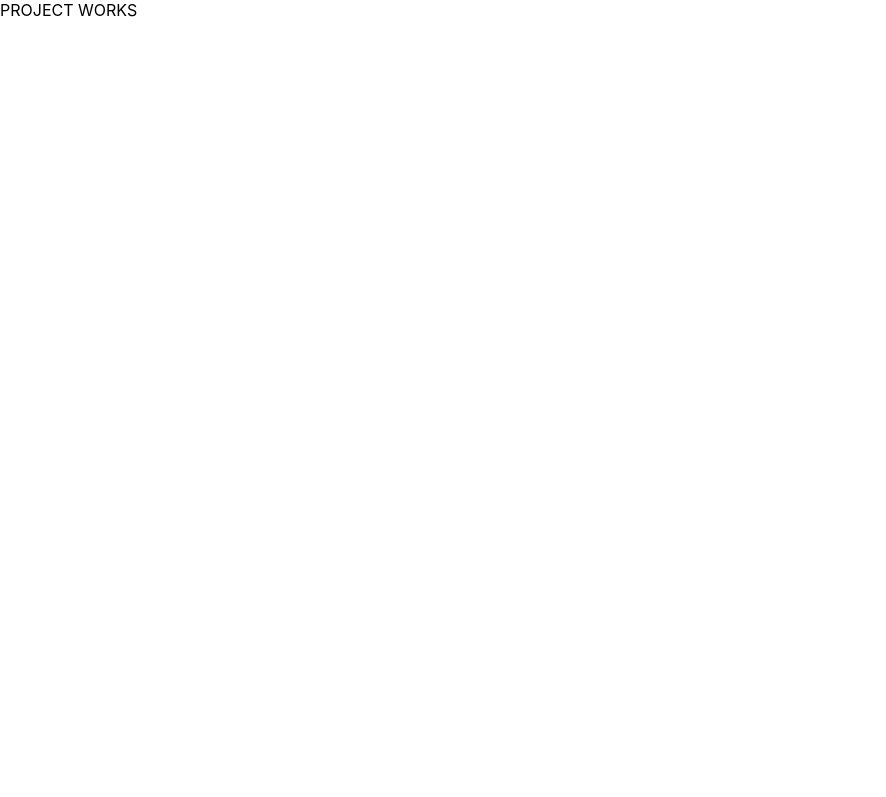
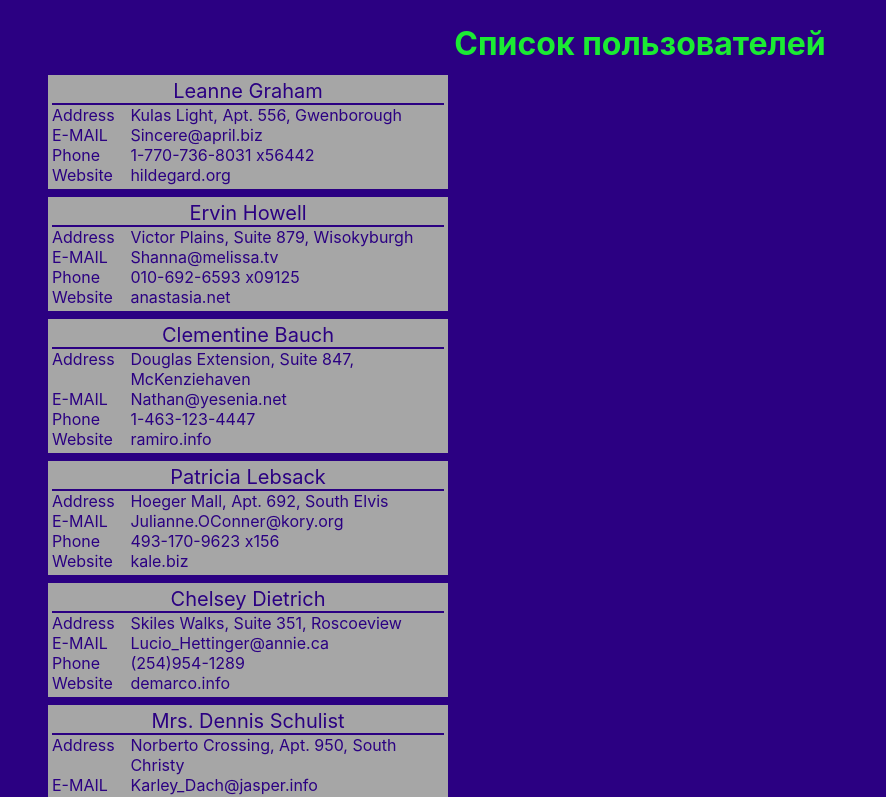
Before and after one commit to SergeiKuznetsov9/redux-a-z, a React (Create React App) app: page / in a window 1280 px wide. Shown: the top 797 px of the page, without its empty margins (0-886 px from the left). Built offline with nearby package versions, Linux system fonts and the light colour scheme; data requests are answered from the project's data file.

Commit message:
Обычная загрузка данных, редакс отсутствует

```diff
--- /dev/null
+++ b/dataBase/db.json
@@ -0,0 +1,234 @@
+{
+  "users": [
+    {
+      "id": 1,
+      "name": "Leanne Graham",
+      "username": "Bret",
+      "email": "Sincere@april.biz",
+      "address": {
+        "street": "Kulas Light",
+        "suite": "Apt. 556",
+        "city": "Gwenborough",
+        "zipcode": "92998-3874",
+        "geo": {
+          "lat": "-37.3159",
+          "lng": "81.1496"
+        }
+      },
+      "phone": "1-770-736-8031 x56442",
+      "website": "hildegard.org",
+      "company": {
+        "name": "Romaguera-Crona",
+        "catchPhrase": "Multi-layered client-server neural-net",
+        "bs": "harness real-time e-markets"
+      }
+    },
+    {
+      "id": 2,
+      "name": "Ervin Howell",
+      "username": "Antonette",
+      "email": "Shanna@melissa.tv",
+      "address": {
+        "street": "Victor Plains",
+        "suite": "Suite 879",
+        "city": "Wisokyburgh",
+        "zipcode": "90566-7771",
+        "geo": {
+          "lat": "-43.9509",
+          "lng": "-34.4618"
+        }
+      },
+      "phone": "010-692-6593 x09125",
+      "website": "anastasia.net",
+      "company": {
+        "name": "Deckow-Crist",
+        "catchPhrase": "Proactive didactic contingency",
+        "bs": "synergize scalable supply-chains"
+      }
+    },
+    {
+      "id": 3,
+      "name": "Clementine Bauch",
+      "username": "Samantha",
+      "email": "Nathan@yesenia.net",
+      "address": {
+        "street": "Douglas Extension",
+        "suite": "Suite 847",
+        "city": "McKenziehaven",
+        "zipcode": "59590-4157",
+        "geo": {
+          "lat": "-68.6102",
+          "lng": "-47.0653"
+        }
+      },
+      "phone": "1-463-123-4447",
+      "website": "ramiro.info",
+      "company": {
+        "name": "Romaguera-Jacobson",
+        "catchPhrase": "Face to face bifurcated interface",
+        "bs": "e-enable strategic applications"
+      }
+    },
+    {
+      "id": 4,
+      "name": "Patricia Lebsack",
+      "username": "Karianne",
+      "email": "Julianne.OConner@kory.org",
+      "address": {
+        "street": "Hoeger Mall",
+        "suite": "Apt. 692",
+        "city": "South Elvis",
+        "zipcode": "53919-4257",
+        "geo": {
+          "lat": "29.4572",
+          "lng": "-164.2990"
+        }
+      },
+      "phone": "493-170-9623 x156",
+      "website": "kale.biz",
+      "company": {
+        "name": "Robel-Corkery",
+        "catchPhrase": "Multi-tiered zero tolerance productivity",
+        "bs": "transition cutting-edge web services"
+      }
+    },
+    {
+      "id": 5,
+      "name": "Chelsey Dietrich",
+      "username": "Kamren",
+      "email": "Lucio_Hettinger@annie.ca",
+      "address": {
+        "street": "Skiles Walks",
+        "suite": "Suite 351",
+        "city": "Roscoeview",
+        "zipcode": "33263",
+        "geo": {
+          "lat": "-31.8129",
+          "lng": "62.5342"
+        }
+      },
+      "phone": "(254)954-1289",
+      "website": "demarco.info",
+      "company": {
+        "name": "Keebler LLC",
+        "catchPhrase": "User-centric fault-tolerant solution",
+        "bs": "revolutionize end-to-end systems"
+      }
+    },
+    {
+      "id": 6,
+      "name": "Mrs. Dennis Schulist",
+      "username": "Leopoldo_Corkery",
+      "email": "Karley_Dach@jasper.info",
+      "address": {
+        "street": "Norberto Crossing",
+        "suite": "Apt. 950",
+        "city": "South Christy",
+        "zipcode": "23505-1337",
+        "geo": {
+          "lat": "-71.4197",
+          "lng": "71.7478"
+        }
+      },
+      "phone": "1-477-935-8478 x6430",
+      "website": "ola.org",
+      "company": {
+        "name": "Considine-Lockman",
+        "catchPhrase": "Synchronised bottom-line interface",
+        "bs": "e-enable innovative applications"
+      }
+    },
+    {
+      "id": 7,
+      "name": "Kurtis Weissnat",
+      "username": "Elwyn.Skiles",
+      "email": "Telly.Hoeger@billy.biz",
+      "address": {
+        "street": "Rex Trail",
+        "suite": "Suite 280",
+        "city": "Howemouth",
+        "zipcode": "58804-1099",
+        "geo": {
+          "lat": "24.8918",
+          "lng": "21.8984"
+        }
+      },
+      "phone": "210.067.6132",
+      "website": "elvis.io",
+      "company": {
+        "name": "Johns Group",
+        "catchPhrase": "Configurable multimedia task-force",
+        "bs": "generate enterprise e-tailers"
+      }
+    },
+    {
+      "id": 8,
+      "name": "Nicholas Runolfsdottir V",
+      "username": "Maxime_Nienow",
+      "email": "Sherwood@rosamond.me",
+      "address": {
+        "street": "Ellsworth Summit",
+        "suite": "Suite 729",
+        "city": "Aliyaview",
+        "zipcode": "45169",
+        "geo": {
+          "lat": "-14.3990",
+          "lng": "-120.7677"
+        }
+      },
+      "phone": "586.493.6943 x140",
+      "website": "jacynthe.com",
+      "company": {
+        "name": "Abernathy Group",
+        "catchPhrase": "Implemented secondary concept",
+        "bs": "e-enable extensible e-tailers"
+      }
+    },
+    {
+      "id": 9,
+      "name": "Glenna Reichert",
+      "username": "Delphine",
+      "email": "Chaim_McDermott@dana.io",
+      "address": {
+        "street": "Dayna Park",
+        "suite": "Suite 449",
+        "city": "Bartholomebury",
+        "zipcode": "76495-3109",
+        "geo": {
+          "lat": "24.6463",
+          "lng": "-168.8889"
+        }
+      },
+      "phone": "(775)976-6794 x41206",
+      "website": "conrad.com",
+      "company": {
+        "name": "Yost and Sons",
+        "catchPhrase": "Switchable contextually-based project",
+        "bs": "aggregate real-time technologies"
+      }
+    },
+    {
+      "id": 10,
+      "name": "Clementina DuBuque",
+      "username": "Moriah.Stanton",
+      "email": "Rey.Padberg@karina.biz",
+      "address": {
+        "street": "Kattie Turnpike",
+        "suite": "Suite 198",
+        "city": "Lebsackbury",
+        "zipcode": "31428-2261",
+        "geo": {
+          "lat": "-38.2386",
+          "lng": "57.2232"
+        }
+      },
+      "phone": "024-648-3804",
+      "website": "ambrose.net",
+      "company": {
+        "name": "Hoeger LLC",
+        "catchPhrase": "Centralized empowering task-force",
+        "bs": "target end-to-end models"
+      }
+    }
+  ]
+}
--- /dev/null
+++ b/dataBase/json-server.json
@@ -0,0 +1,4 @@
+{
+  "port": 3001,
+  "delay": 1000
+}
--- a/package.json
+++ b/package.json
@@ -6,6 +6,7 @@
     "@testing-library/jest-dom": "^5.17.0",
     "@testing-library/react": "^13.4.0",
     "@testing-library/user-event": "^13.5.0",
+    "json-server": "^1.0.0-alpha.23",
     "react": "^18.2.0",
     "react-dom": "^18.2.0",
     "react-scripts": "5.0.1",
--- a/src/App.js
+++ b/src/App.js
@@ -1 +1,2 @@
-export const App = () => <div>PROJECT WORKS</div>;
+import { Main } from "./components/main/main";
+export const App = () => <Main />;
--- /dev/null
+++ b/src/components/main/main.js
@@ -0,0 +1,8 @@
+import { UsersList } from "../usersList/usersList";
+import cls from "./main.module.css";
+
+export const Main = () => (
+  <div className={cls.Main}>
+    <UsersList />{" "}
+  </div>
+);
--- /dev/null
+++ b/src/components/main/main.module.css
@@ -0,0 +1,6 @@
+.Main {
+    min-height: 100vh;
+    width: 100%;
+    background-color: rgb(43, 0, 130);
+    padding: 24px 48px;
+}
--- /dev/null
+++ b/src/components/userCard/userCard.js
@@ -0,0 +1,35 @@
+import cls from "./userCard.module.css";
+
+export const UserCard = ({ user }) => {
+  const {
+    name,
+    email,
+    address: { street, suite, city },
+    phone,
+    website,
+  } = user;
+
+  return (
+    <div className={cls.UserCard}>
+      <div className={cls.header}>{name}</div>
+      <div className={cls.block}>
+        <div className={cls.blockTitle}>Address</div>
+        <div className={cls.blockContent}>
+          {street}, {suite}, {city}
+        </div>
+      </div>
+      <div className={cls.block}>
+        <div className={cls.blockTitle}>E-MAIL</div>
+        <div className={cls.blockContent}>{email}</div>
+      </div>
+      <div className={cls.block}>
+        <div className={cls.blockTitle}>Phone</div>
+        <div className={cls.blockContent}>{phone}</div>
+      </div>
+      <div className={cls.block}>
+        <div className={cls.blockTitle}>Website</div>
+        <div className={cls.blockContent}>{website}</div>
+      </div>
+    </div>
+  );
+};
--- /dev/null
+++ b/src/components/userCard/userCard.module.css
@@ -0,0 +1,27 @@
+.UserCard {
+    width: 400px;
+    background-color: #a6a6a6;
+    margin-bottom: 8px;
+    padding: 4px;
+    color: rgb(43, 0, 130);
+    cursor: pointer
+}
+
+.header {
+    font-size: 20px;
+    text-align: center;
+    border-bottom: 2px solid rgb(43, 0, 130);
+}
+
+.block {
+    width: 100%;
+    display: flex;
+}
+
+.blockTitle {
+    width: 20%;
+}
+
+.blockContent {
+    width: 80%;
+}
--- /dev/null
+++ b/src/components/usersList/usersList.js
@@ -0,0 +1,33 @@
+import { useEffect, useState } from "react";
+import { UserCard } from "../userCard/userCard";
+import cls from "./usersList.module.css";
+
+export const UsersList = () => {
+  const [users, setUsers] = useState(undefined);
+  const [error, setError] = useState(undefined);
+
+  useEffect(() => {
+    fetch("http://localhost:3001/users")
+      .then((res) => {
+        if (!res.ok) {
+          throw Error("Can`t load data");
+        }
+
+        return res.json();
+      })
+      .then(setUsers)
+      .catch(setError);
+  }, []);
+
+  return (
+    <>
+      <h1 className={cls.header}>Список пользователей</h1>
+
+      {error ? (
+        <div className={cls.errorMessage}>При загрузке возникла ошибка</div>
+      ) : (
+        users && users.map((user) => <UserCard key={user.id} user={user} />)
+      )}
+    </>
+  );
+};
--- /dev/null
+++ b/src/components/usersList/usersList.module.css
@@ -0,0 +1,10 @@
+.header {
+    color: #1beb33;
+    text-align: center;
+    margin-bottom: 12px;
+}
+
+.errorMessage {
+    color: red;
+    font-size: 24px;
+}
--- a/src/index.css
+++ b/src/index.css
@@ -1,5 +1,4 @@
 body {
-  margin: 0;
   font-family: -apple-system, BlinkMacSystemFont, 'Segoe UI', 'Roboto', 'Oxygen',
     'Ubuntu', 'Cantarell', 'Fira Sans', 'Droid Sans', 'Helvetica Neue',
     sans-serif;
@@ -7,6 +6,14 @@ body {
   -moz-osx-font-smoothing: grayscale;
 }
 
+body,
+h1,
+div {
+  margin: 0;
+  padding: 0;
+  box-sizing: border-box;
+}
+
 code {
   font-family: source-code-pro, Menlo, Monaco, Consolas, 'Courier New',
     monospace;
```
Also changed, not shown: 1 other file (tests, documents, lock files or other folders).
